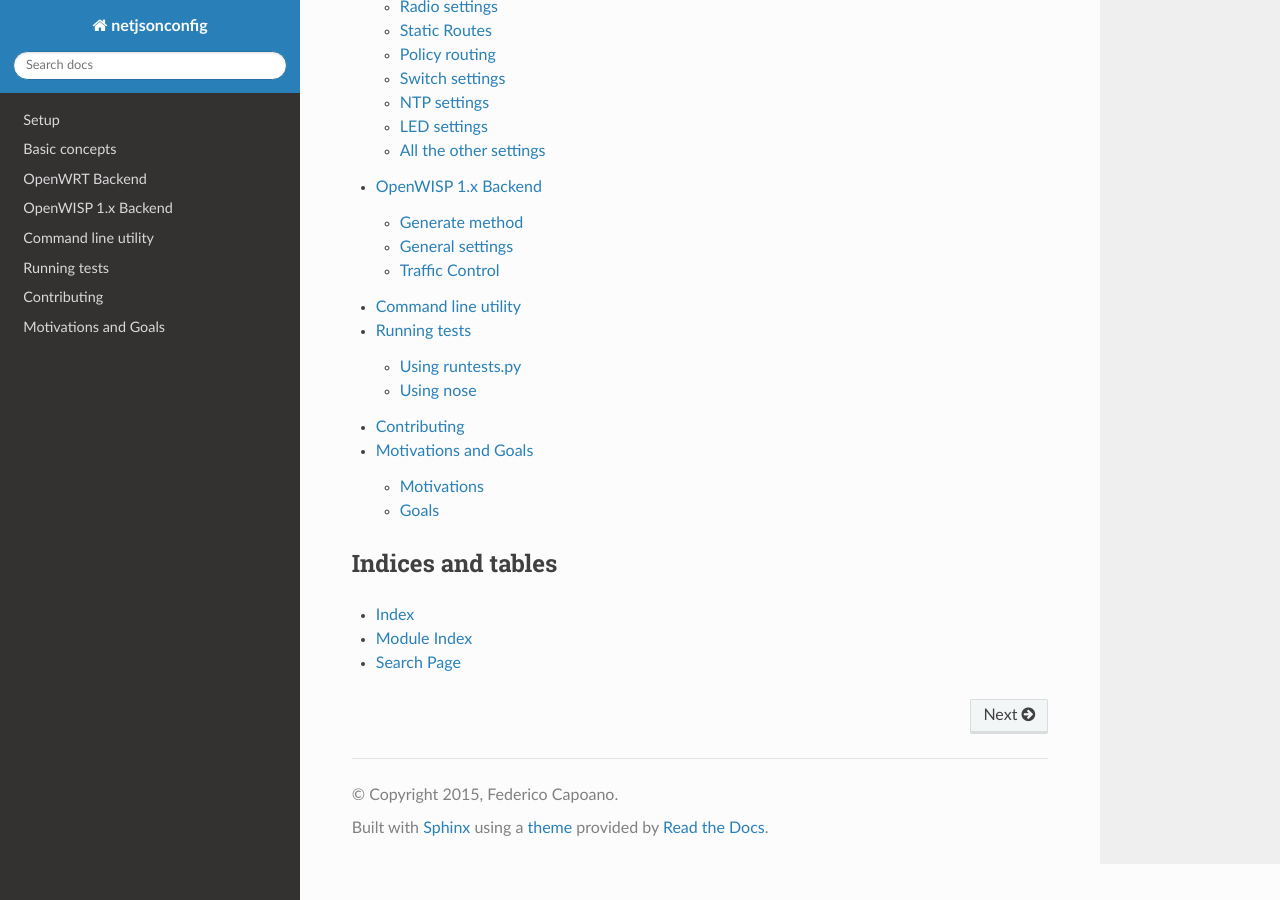
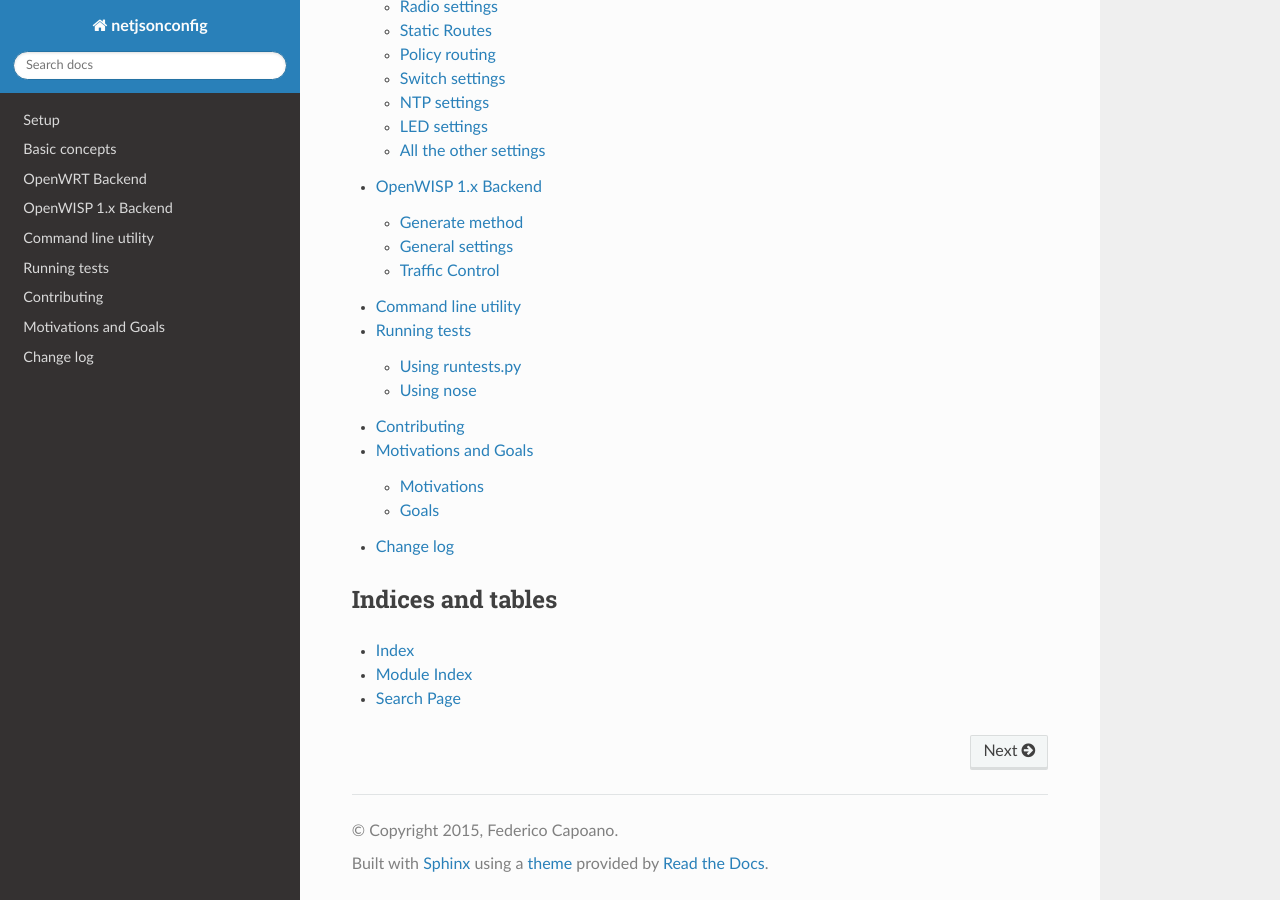
Before and after one commit to openwisp/netjsonconfig, a Sphinx documentation site: the page built from docs/source/index.rst, in a window 1280 px wide and 900 px high, scrolled down 1505 px. Built offline with Sphinx 7.4.7 and the Read the Docs theme 2.0.0, drawn with Linux system fonts in a browser that asks for light colours.

Commit message:
[docs] Added link to change log #19

```diff
--- /dev/null
+++ b/docs/source/general/changelog.rst
@@ -0,0 +1,5 @@
+Change log
+==========
+
+The complete `change log <https://github.com/openwisp/netjsonconfig/blob/master/CHANGES.rst>`_
+is available on the github repo.
--- a/docs/source/index.rst
+++ b/docs/source/index.rst
@@ -52,6 +52,7 @@ Contents:
    /general/running_tests
    /general/contributing
    /general/goals
+   /general/changelog
 
 
 Indices and tables
```
